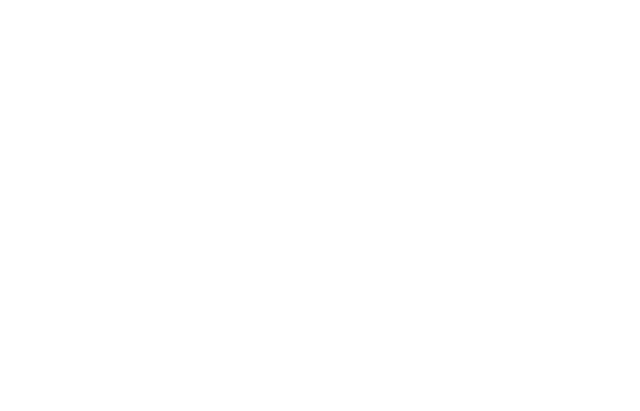
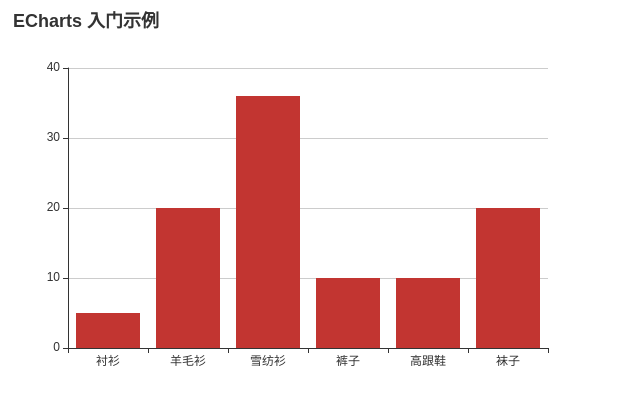
Before and after one commit to kirin-yuen/echart, a website built with webpack: page public/view.html in a window 1280 px wide. Shown: the whole page, without its empty margins (0-640 px from the left). Built offline with nearby package versions, Linux system fonts and the light colour scheme.

Commit message:
webpack echarts官网例子

```diff
--- a/src/view.html
+++ b/public/view.html
@@ -6,8 +6,10 @@
 </head>
 <body>
 
+    <div id="main" style="width: 600px;height: 400px"></div>
 
     <script src="./common.js"></script>
     <script src="./app.js"></script>
+    <script src="./vendor.js"></script>
 </body>
 </html>
--- a/src/main.js
+++ b/src/main.js
@@ -1 +1,20 @@
-import echart from 'echarts'
+import echarts from 'echarts';
+
+// 基于准备好的dom，初始化echarts实例
+var myChart = echarts.init(document.getElementById('main'));
+// 绘制图表
+myChart.setOption({
+    title: {
+        text: 'ECharts 入门示例'
+    },
+    tooltip: {},
+    xAxis: {
+        data: ['衬衫', '羊毛衫', '雪纺衫', '裤子', '高跟鞋', '袜子']
+    },
+    yAxis: {},
+    series: [{
+        name: '销量',
+        type: 'bar',
+        data: [5, 20, 36, 10, 10, 20]
+    }]
+});
--- a/webpack.config.js
+++ b/webpack.config.js
@@ -19,7 +19,7 @@
         maxAssetSize: 1024 * 500
     },
     devServer: {
-        contentBase: __dirname + '/src',
+        contentBase: __dirname + '/public',
         port: 8081,
         compress: true,
         overlay: {
```
